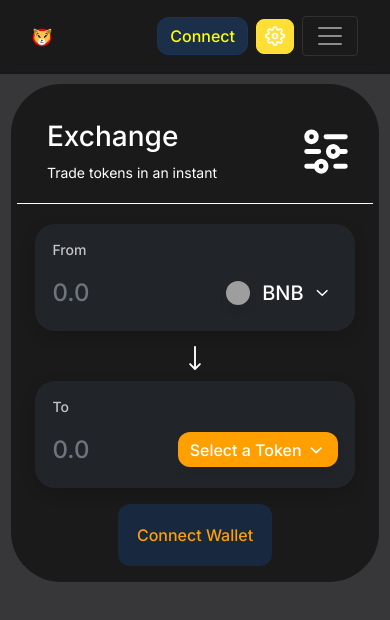
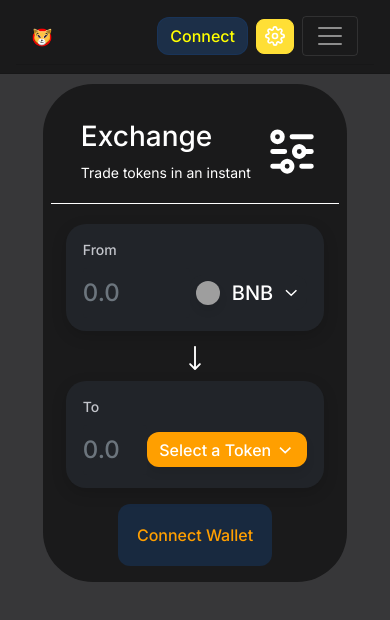
Before and after one commit to karnbibek/FLOKIINU-crypto-project, a React (Create React App) app: page / in a window 390 px wide. Shown: the top 620 px of the page. Built offline with nearby package versions, Linux system fonts and the light colour scheme; grey boxes are pictures that could not be loaded.

Commit message:
responsive

```diff
--- a/src/pages/swap/Swap.scss
+++ b/src/pages/swap/Swap.scss
@@ -60,6 +60,12 @@
 
       @media screen and (max-width: 450px) {
         max-width: 23rem;
+      }
+      @media screen and (max-width: 450px) {
+        max-width: 19rem;
+      }
+      @media screen and (max-width: 350px) {
+        max-width: 15rem;
       }
 
       .border-box {
```
